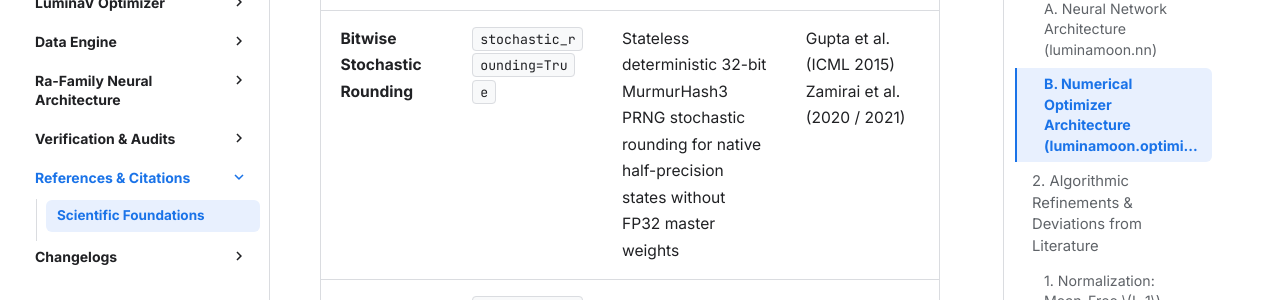
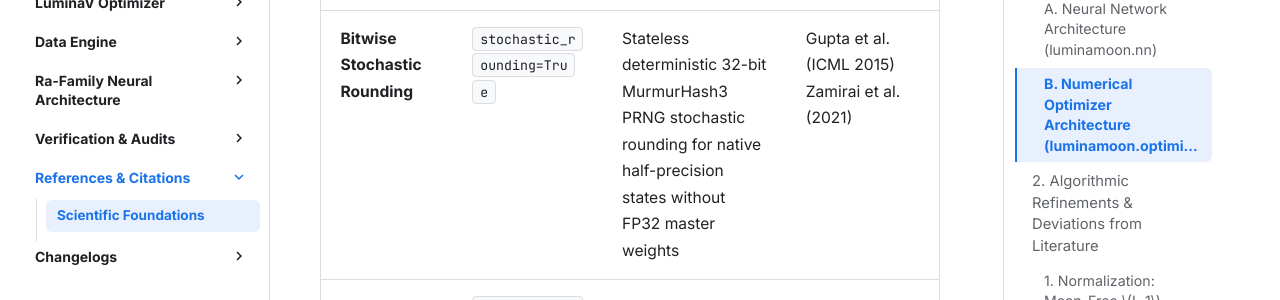
Before and after one commit to cloverx-id/luminamoon, an MkDocs documentation site: the page built from docs/references.md, in a window 1280 px wide and 900 px high, scrolled down 2950 px. Shown: the part 178-478 px from the top of the window. Built offline with MkDocs 1.6.1 and Material for MkDocs 9.7.7, drawn with Linux system fonts in a browser that asks for light colours; comment, search, counter and statistics services are not loaded.

Commit message:
Update references.md

```diff
--- a/docs/references.md
+++ b/docs/references.md
@@ -31,7 +31,7 @@ LuminaMoon is engineered around **tanh-free rational approximations (`Ra-*`) and
 | **Dual-Buffer CLM** | `buffer=2` (or `"dual"`) | Two-buffer convex lookahead momentum with central innovation variance tracking | Zhang et al. (NeurIPS 2019)<br>Shoham et al. (NeurIPS 2024) |
 | **Cautious Updates** | `cautious=True` | Sign-aligned gradient-momentum masking and adaptive alignment scaling | Liang et al. (ICLR 2026) |
 | **Fused Single-Pass** | `fused_single_pass=True` | Single-pass GPU kernel fusing cautious scaling and updates via EMA running statistics | Dao et al. (NeurIPS 2022 / FlashAttention IO-awareness) |
-| **Bitwise Stochastic Rounding** | `stochastic_rounding=True` | Stateless deterministic 32-bit MurmurHash3 PRNG stochastic rounding for native half-precision states without FP32 master weights | Gupta et al. (ICML 2015)<br>Zamirai et al. (2020 / 2021) |
+| **Bitwise Stochastic Rounding** | `stochastic_rounding=True` | Stateless deterministic 32-bit MurmurHash3 PRNG stochastic rounding for native half-precision states without FP32 master weights | Gupta et al. (ICML 2015)<br>Zamirai et al. (2021) |
 | **Decoupled Weight Decay** | `weight_decay > 0` | Decoupled parameter shrinkage avoiding gradient scale distortion | Loshchilov & Hutter (ICLR 2019) |
 | **Adaptive Trust-Region Bounding** | `bound=True`, `bound_type="coordinate"` | Trust-region parameter update clipping preventing gradient explosion | Brock et al. (ICML 2021 / AGC)<br>You et al. (ICLR 2020 / LAMB) |
 
```
